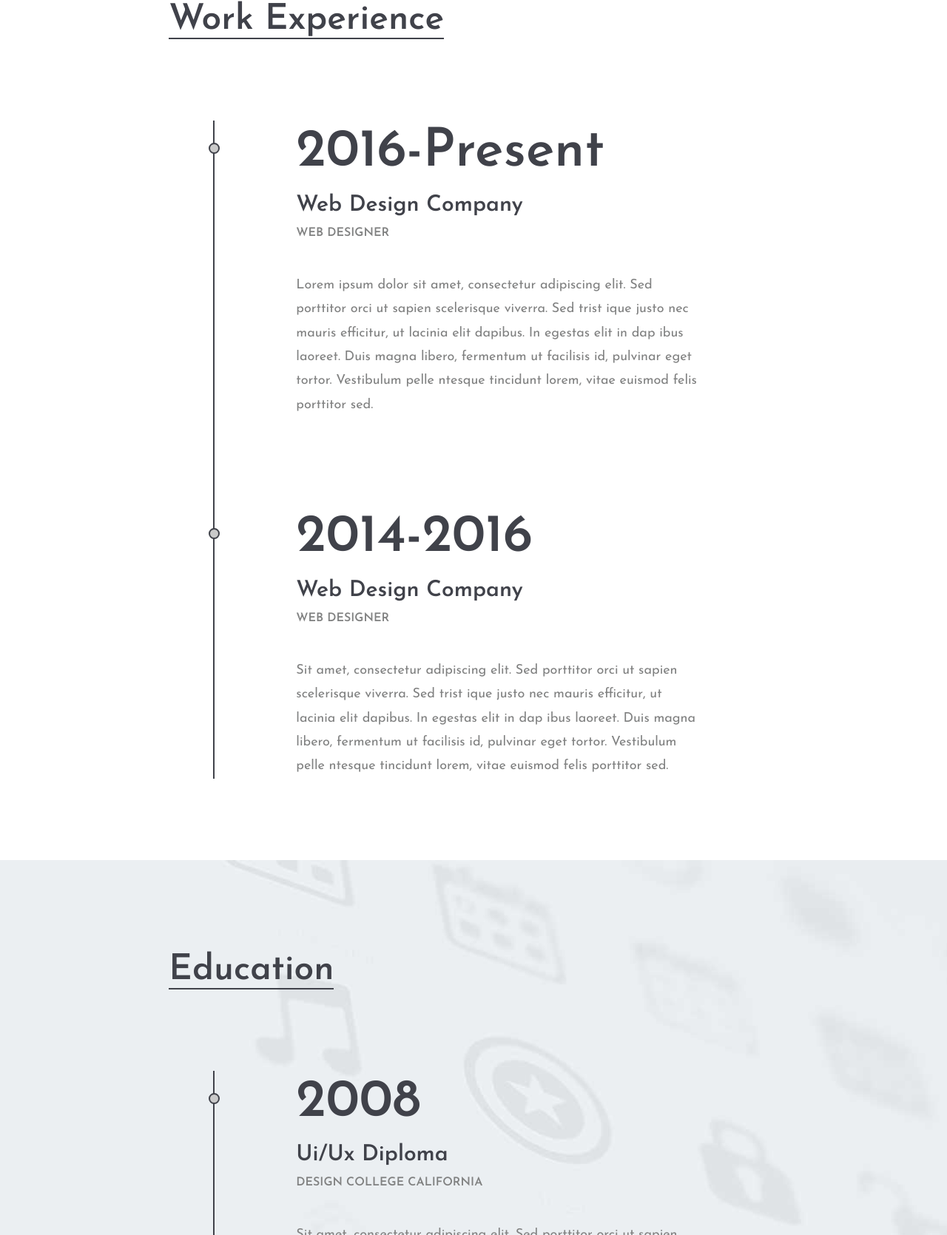
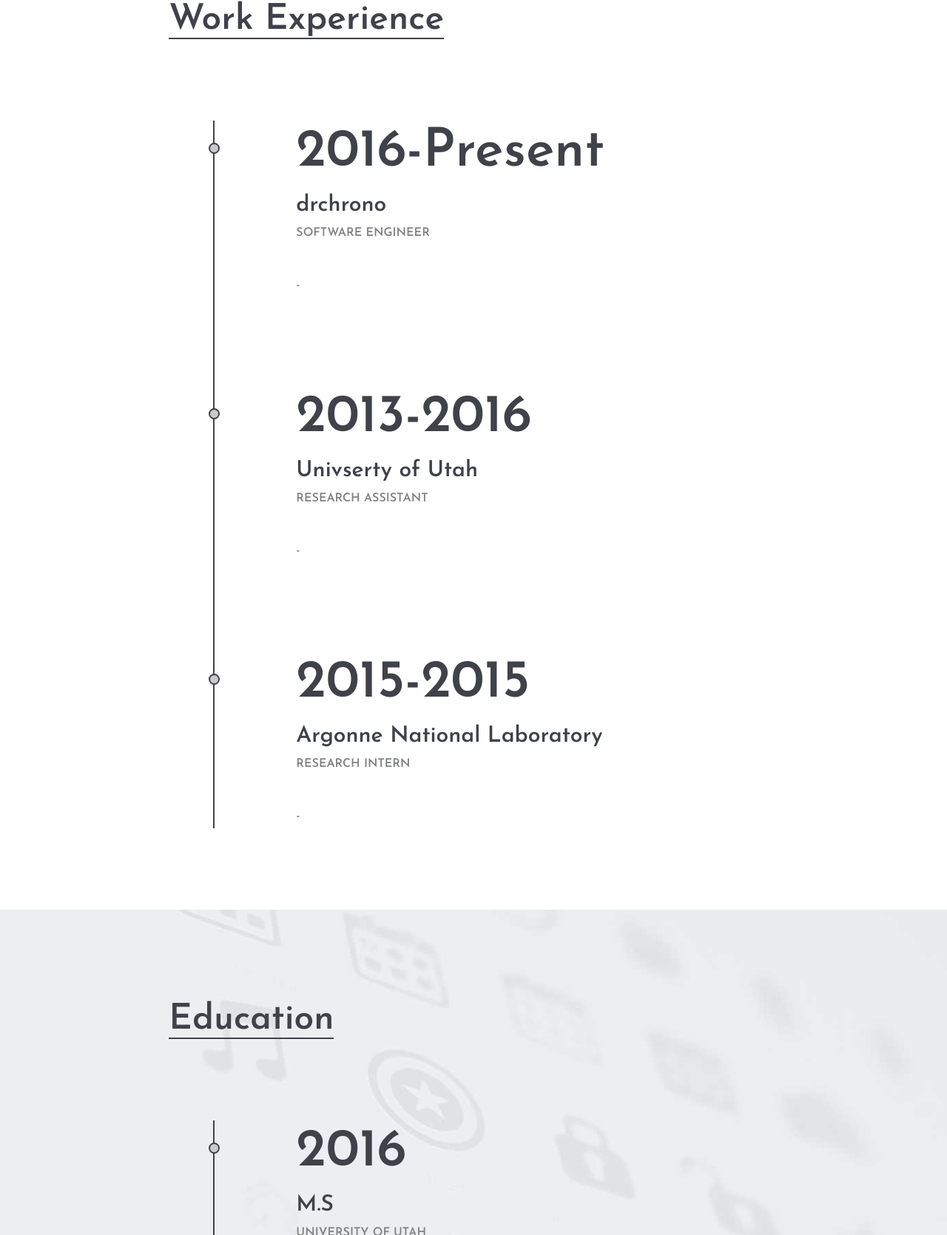
Before and after one commit to amit56r/personalSite, a plain HTML site: page index.html in a window 1280 px wide. Shown: the part 1130-2800 px from the top of the page at 74% size. Drawn offline with Linux system fonts and the light colour scheme.

Commit message:
fixing up content

```diff
--- a/index.html
+++ b/index.html
@@ -67,14 +67,11 @@
 
 							<div class="hero-info">
 								<hr>
-								<ul>
-									<li><span>E-mail</span>amit at roy dot life</li>
-								</ul>
-								<!-- <div class="hero-profile-links">
-									<a href=""><i class="fa fa-linkedin"></i></a>
-									<a href=""><i class="fa fa-github"></i></a>
-									<a href=""><i class="fa fa-twitter"></i></a>
-								</div> -->
+								<div class="hero-profile-links">
+									<a href="https://www.linkedin.com/in/aroy56"><i class="fa fa-linkedin"></i></a>
+									<a href="https://github.com/amit56r"><i class="fa fa-github"></i></a>
+									<a href="https://twitter.com/zeta56r"><i class="fa fa-twitter"></i></a>
+								</div>
 							</div>
 						</div>
 						<div class="col-lg-6">
@@ -118,15 +115,21 @@
 					<ul class="resume-list">
 						<li>
 							<h2>2016-Present</h2>
-							<h3>Web Design Company</h3>
-							<h4>Web Designer</h4>
-							<p>Lorem ipsum dolor sit amet, consectetur adipiscing elit. Sed porttitor orci ut sapien scelerisque viverra. Sed trist ique justo nec mauris efficitur, ut lacinia elit dapibus. In egestas elit in dap ibus laoreet. Duis magna libero, fermentum ut facilisis id, pulvinar eget tortor. Vestibulum pelle ntesque tincidunt lorem, vitae euismod felis porttitor sed. </p>
+							<h3>drchrono</h3>
+							<h4>Software Engineer</h4>
+							<p>-</p>
 						</li>
 						<li>
-							<h2>2014-2016</h2>
-							<h3>Web Design Company</h3>
-							<h4>Web Designer</h4>
-							<p>Sit amet, consectetur adipiscing elit. Sed porttitor orci ut sapien scelerisque viverra. Sed trist ique justo nec mauris efficitur, ut lacinia elit dapibus. In egestas elit in dap ibus laoreet. Duis magna libero, fermentum ut facilisis id, pulvinar eget tortor. Vestibulum pelle ntesque tincidunt lorem, vitae euismod felis porttitor sed. </p>
+							<h2>2013-2016</h2>
+							<h3>Univserty of Utah</h3>
+							<h4>Research Assistant</h4>
+							<p>-</p>
+						</li>
+						<li>
+							<h2>2015-2015</h2>
+							<h3>Argonne National Laboratory</h3>
+							<h4>Research Intern</h4>
+							<p>-</p>
 						</li>
 					</ul>
 				</div>
@@ -145,16 +148,16 @@
 					</div>
 					<ul class="resume-list">
 						<li>
-							<h2>2008</h2>
-							<h3>Ui/Ux Diploma</h3>
-							<h4>Design College California</h4>
-							<p>Sit amet, consectetur adipiscing elit. Sed porttitor orci ut sapien scelerisque viverra. Sed trist ique justo nec mauris efficitur, ut lacinia elit dapibus. In egestas elit in dap ibus laoreet. Duis magna libero, fermentum ut facilisis id, pulvinar eget tortor. Vestibulum pelle ntesque tincidunt lorem, vitae euismod felis porttitor sed. </p>
+							<h2>2016</h2>
+							<h3>M.S</h3>
+							<h4>University of Utah</h4>
+							<p>-</p>
 						</li>
 						<li>
-							<h2>2006</h2>
-							<h3>Web design Diploma</h3>
-							<h4>Design College California</h4>
-							<p>Sit amet, consectetur adipiscing elit. Sed porttitor orci ut sapien scelerisque viverra. Sed trist ique justo nec mauris efficitur, ut lacinia elit dapibus. In egestas elit in dap ibus laoreet. Duis magna libero, fermentum ut facilisis id, pulvinar eget tortor. Vestibulum pelle ntesque tincidunt lorem, vitae euismod felis porttitor sed. </p>
+							<h2>2012</h2>
+							<h3>B.A</h3>
+							<h4>Ohio Wesleyan University</h4>
+							<p>-</p>
 						</li>
 					</ul>
 				</div>
@@ -165,7 +168,7 @@
 
 
 	<!-- Review section start -->
-	<section class="review-section spad pb-0">
+<!-- 	<section class="review-section spad pb-0">
 		<div class="container-fluid">
 			<div class="row">
 				<div class="col-xl-7 offset-xl-2">
@@ -195,12 +198,12 @@
 				</div>
 			</div>
 		</div>
-	</section>
+	</section> -->
 	<!-- Review section end -->
 
 
 	<!-- Portfolio section start -->
-	<section class="portfolio-section spad pb-0">
+<!-- 	<section class="portfolio-section spad pb-0">
 		<div class="container-fluid">
 			<div class="row">
 				<div class="col-xl-4 col-md-8 offset-xl-2 ">
@@ -245,11 +248,11 @@
 				</div>
 			</div>
 		</div>
-	</section>
+	</section> -->
 	<!-- Portfolio section end -->
 
 	<!-- Extra section start -->
-	<section class="extra-section spad pb-0">
+<!-- 	<section class="extra-section spad pb-0">
 		<div class="container-fluid">
 			<div class="row">
 				<div class="col-xl-8 offset-xl-2">
@@ -311,7 +314,7 @@
 				</div>
 			</div>
 		</div>
-	</section>
+	</section> -->
 	<!-- Extra section end -->
 
 	<!-- Contact section start -->
```
